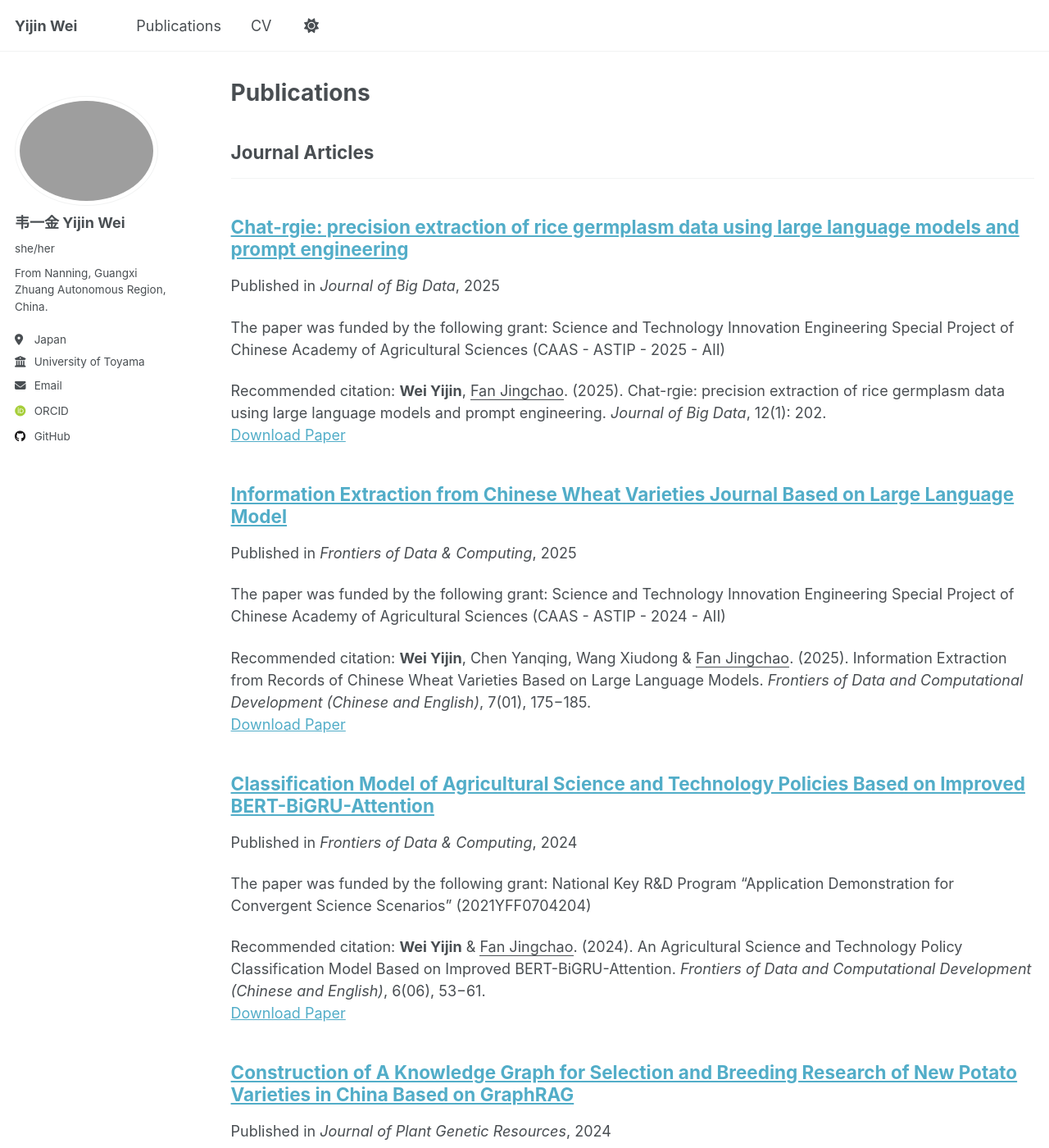
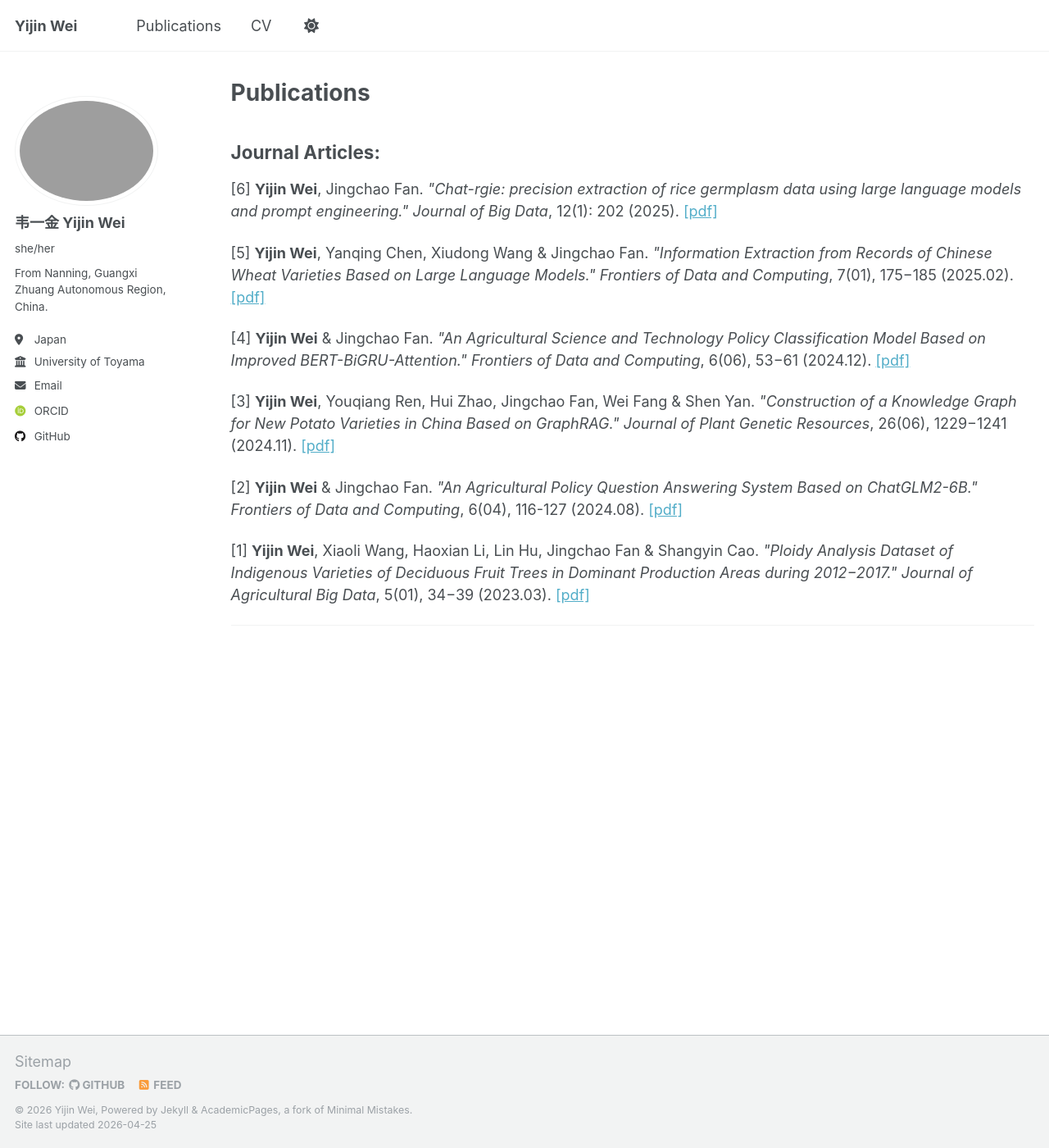
Before and after one commit to mangx/mangx.github.io, a Jekyll site: the page built from _pages/publications.html, in a window 1280 px wide and 1400 px high. Shown: the whole window at 82% size. Built offline with Jekyll 4.4.1, drawn with Linux system fonts in a browser that asks for light colours; some web fonts are replaced; some of the changed text lies outside the part shown.

Commit message:
Update publications with new journal articles
Added new journal articles to the publications page.

```diff
--- a/_pages/publications.html
+++ b/_pages/publications.html
@@ -5,29 +5,48 @@ permalink: /publications/
 author_profile: true
 ---
 
-{% if site.author.googlescholar %}
-  <div class="wordwrap">You can also find my articles on <a href="{{site.author.googlescholar}}">my Google Scholar profile</a>.</div>
-{% endif %}
+<h2>Journal Articles:</h2>
 
-{% include base_path %}
+<p>
+[6] <b>Yijin Wei</b>, Jingchao Fan.
+<i>"Chat-rgie: precision extraction of rice germplasm data using large language models and prompt engineering."</i>
+<em>Journal of Big Data</em>, 12(1): 202 (2025).
+<a href="https://link.springer.com/content/pdf/10.1186/s40537-025-01236-0.pdf" target="_blank">[pdf]</a>
+</p>
 
-<!-- New style rendering if publication categories are defined -->
-{% if site.publication_category %}
-  {% for category in site.publication_category  %}
-    {% assign title_shown = false %}
-    {% for post in site.publications reversed %}
-      {% if post.category != category[0] %}
-        {% continue %}
-      {% endif %}
-      {% unless title_shown %}
-        <h2>{{ category[1].title }}</h2><hr />
-        {% assign title_shown = true %}
-      {% endunless %}
-      {% include archive-single.html %}
-    {% endfor %}
-  {% endfor %}
-{% else %}
-  {% for post in site.publications reversed %}
-    {% include archive-single.html %}
-  {% endfor %}
-{% endif %}
+<p>
+[5] <b>Yijin Wei</b>, Yanqing Chen, Xiudong Wang & Jingchao Fan.
+<i>"Information Extraction from Records of Chinese Wheat Varieties Based on Large Language Models."</i>
+<em>Frontiers of Data and Computing</em>, 7(01), 175−185 (2025.02).
+<a href="https://oversea.cnki.net/kcms2/article/abstract?v=5ZfW7CBA1F9XTXjER80y_L2zwoWiVLX0yjEUF2puu4Czwv_ybv4AF5_yH0onpNVCkSYlOottxpdgI6jiwcIAWWXJbtjsEMYGJfuibX5uVc-eCBMN9deHtxAffdW_uRMMCJxcDjEJxga7WWt5Z8UKzKHlVax9sCimrPmcMH-VbWTXIEjfMEoqUg==&uniplatform=OVERSEA&language=CHS" target="_blank">[pdf]</a>
+</p>
+
+<p>
+[4] <b>Yijin Wei</b> & Jingchao Fan.
+<i>"An Agricultural Science and Technology Policy Classification Model Based on Improved BERT-BiGRU-Attention."</i>
+<em>Frontiers of Data and Computing</em>, 6(06), 53−61 (2024.12).
+<a href="http://www.jfdc.cnic.cn/CN/article/downloadArticleFile.do?attachType=PDF&id=461" target="_blank">[pdf]</a>
+</p>
+
+<p>
+[3] <b>Yijin Wei</b>, Youqiang Ren, Hui Zhao, Jingchao Fan, Wei Fang & Shen Yan.
+<i>"Construction of a Knowledge Graph for New Potato Varieties in China Based on GraphRAG."</i>
+<em>Journal of Plant Genetic Resources</em>, 26(06), 1229−1241 (2024.11).
+<a href="https://link.oversea.cnki.net/doi/10.13430/j.cnki.jpgr.20240919001" target="_blank">[pdf]</a>
+</p>
+
+<p>
+[2] <b>Yijin Wei</b> & Jingchao Fan.
+<i>"An Agricultural Policy Question Answering System Based on ChatGLM2-6B."</i>
+<em>Frontiers of Data and Computing</em>, 6(04), 116-127 (2024.08).
+<a href="http://www.jfdc.cnic.cn/EN/article/downloadArticleFile.do?attachType=PDF&id=419" target="_blank">[pdf]</a>
+</p>
+
+<p>
+[1] <b>Yijin Wei</b>, Xiaoli Wang, Haoxian Li, Lin Hu, Jingchao Fan & Shangyin Cao.
+<i>"Ploidy Analysis Dataset of Indigenous Varieties of Deciduous Fruit Trees in Dominant Production Areas during 2012−2017."</i>
+<em>Journal of Agricultural Big Data</em>, 5(01), 34−39 (2023.03).
+<a href="https://oversea.cnki.net/kcms2/article/abstract?v=5ZfW7CBA1F82AgAR9uSzFgld1ie62QL7OMJqdn6ujQb-TT2lqSLXBsN_RCSreSPopCQiY4sCvKbQ0dn3V1D57rQSfJKSHZAVgjpkF5eYxn95fbwRVfjk0n-Z1c3fKK3ujyo0DtwCGm6K9J3g4Da6m829Fud8-Z7hgYohty3Z2E8rFaBO3ob47A==&uniplatform=OVERSEA&language=CHS" target="_blank">[pdf]</a>
+</p>
+
+<hr />
```
